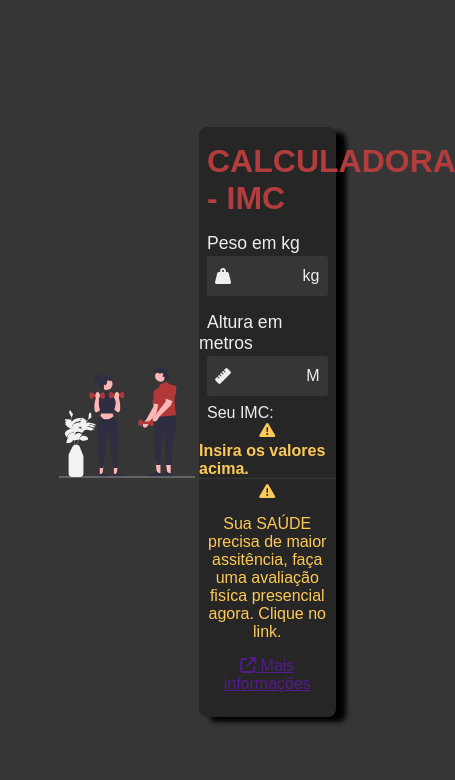
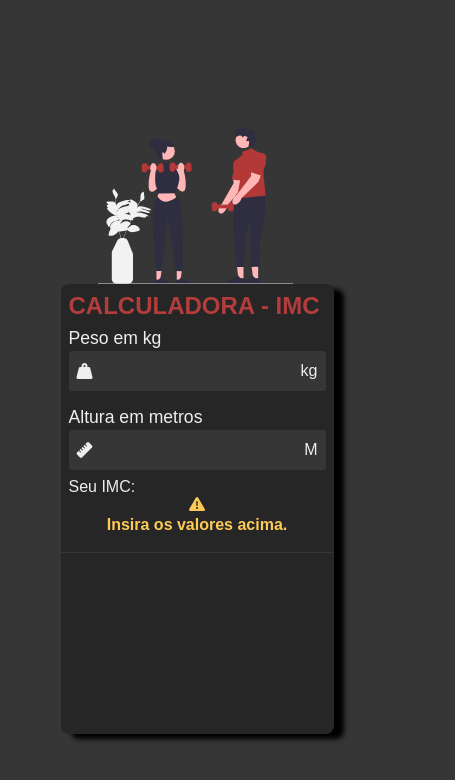
Before and after one commit to tarcio02/calculadora_imc_react, a React (Vite) app: page / in a window 390 px wide. Shown: the top 780 px of the page, 455 px wide, since content can reach past the window. Built offline with nearby package versions, Linux system fonts and the light colour scheme.

Commit message:
finalizando lógica e  responsividade

```diff
--- a/src/Main.css
+++ b/src/Main.css
@@ -34,9 +34,33 @@ img {display: flex;
 .calculator {
     grid-area: 1 / 3 / 5 / 5;
     width: 100%;
-    height: 70vh;
+    height: 450px;
     margin-left: 4px;
     background-color: var(--dark1);
     border-radius: 8px;
     box-shadow:10px 5px 5px black;
 }
+
+@media (max-width:479px){
+    .container{
+        display: flex;
+        flex-direction: column;
+        align-items: center;
+    }
+    img{
+        width: 50vw;
+    }
+}
+
+@media (min-width:480px) and (max-width:768px) {
+    .container{
+        display: flex;
+        flex-direction: column;
+        align-items: center;
+    }
+
+    img{
+        width: 50vw;
+    }
+
+}
--- a/src/components/Calculator/calculator.css
+++ b/src/components/Calculator/calculator.css
@@ -61,6 +61,12 @@
     font-size: 32px;
 }
 
+#tabela {
+    display: flex;
+    justify-content: center;
+    color: var(--theme);
+}
+
 #imcVazio {
     display: flex;
     justify-content: center;
@@ -82,7 +88,7 @@
 .alerta {
     display: flex;
     flex-direction: column;
-    gap: 16px;
+    gap: 8px;
     margin:0px  8px;
     margin-top: 4px;
     color: var(--alert);
@@ -91,8 +97,17 @@
 
 .alerta a{
     transition: 0.1s;
+    color: var(--alert);
 }
 
 .alerta a:hover{
-    opacity: .9;
+    opacity: .7;
 }
+
+@media(max-width:479px) {
+    .title {
+        font-size: 24px;
+        padding: 8px 0;
+        color: var(--theme);
+    }
+}
--- a/src/components/Calculator/index.jsx
+++ b/src/components/Calculator/index.jsx
@@ -2,7 +2,9 @@ import { useState } from 'react';
 import './calculator.css'
 
 
-/*Esse arquivo irá conter o container com os inputs para entrada de valores*/
+/*Esse arquivo irá conter o container com os inputs para entrada de valores
+juntamente com o container que irá apresentar os resultados do cálculo e uma cta para o link de whatsapp
+*/
 
 const Calculator = () => {
 
@@ -10,9 +12,13 @@ const Calculator = () => {
     const [altura, setAltura] = useState(0);
 
     const renderizaCta = (weight, heigth)=> {
-        if(weight & heigth != "") {
+        if(weight && heigth != " ") {
             return <>
-
+                <div className="alerta">
+                    <i className="fa-solid fa-triangle-exclamation"></i>
+                    <p>Sua SAÚDE precisa de maior assitência, faça uma avaliação fisíca presencial agora. Clique no link.</p>
+                    <a href=""><i class="fa-solid fa-arrow-up-right-from-square"></i> Mais informações</a>
+                </div>
             </>
         }
     }
@@ -23,24 +29,22 @@ const calculaImc = (weigth, heigth) => {
 
     if(weigth == "" || imc == Infinity){
         return <>
-        <i id='imcVazio' class="fa-solid fa-triangle-exclamation"></i>
+        <i id='imcVazio' className="fa-solid fa-triangle-exclamation"></i>
         <h2 id='imcVazio'>Insira os valores acima.</h2>
         </>
-    }
-    if(imc < 17) {
+    } else {
         return <>
-        <h2 id='imc'>{imc}</h2> <p id='descricao'>Magreza grave, muito abaixo do peso.</p>
-        </>
+    <h2 id='imc'>{imc}</h2> <a target='blank' id="tabela" href="https://endocrinologiacuritiba.com.br/wp-content/uploads/2012/02/tabela_imc.jpg">Confira seu IMC na tabela</a>
+    </>
     }
 }
 
-{/* <h2 id='imc'>{imc}</h2> <p id='descricao'>sua redenrização foi realizada</p> */}
     return(
         <>
         <h1 className="title">CALCULADORA - IMC</h1>
             <form className="calc">
                 <div className="input-box">
-                    <label for="weigth">Peso em kg</label>
+                    <label htmlFor="weigth">Peso em kg</label>
                     <div className="input-field">
                         <i className="fa-solid fa-weight-hanging"></i>
                         <input type="number" id="weigth" required onChange={e => setPeso(Number(e.target.value))}/>
@@ -48,7 +52,7 @@ const calculaImc = (weigth, heigth) => {
                     </div>
                 </div>
                 <div className="input-box">
-                    <label for="heigth">Altura em metros</label>
+                    <label htmlFor="heigth">Altura em metros</label>
                     <div className="input-field">
                         <i className="fa-solid fa-ruler"></i>
                         <input type="number" id="heigth" required onChange={e => setAltura(Number(e.target.value))}/>
@@ -60,11 +64,7 @@ const calculaImc = (weigth, heigth) => {
                 <p>Seu IMC:</p>
                 {calculaImc(peso, altura)}
             </div>
-            <div  className="alerta">
-                    <i class="fa-solid fa-triangle-exclamation"></i>
-                    <p>Sua SAÚDE precisa de maior assitência, faça uma avaliação fisíca presencial agora. Clique no link.</p>
-                    <a href=""><i class="fa-solid fa-arrow-up-right-from-square"></i> Mais informações</a>
-                </div>
+            {renderizaCta(peso, altura)}
             </>
     )
 }
```
Also changed, not shown: src/components/Resultado/index.jsx (deleted, +0 -32 lines).
